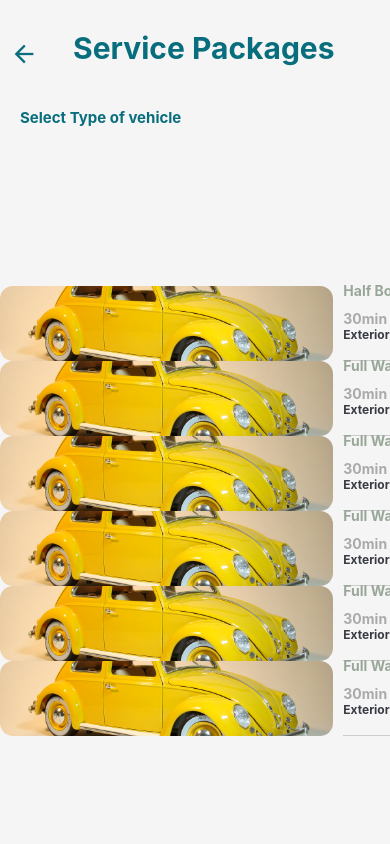
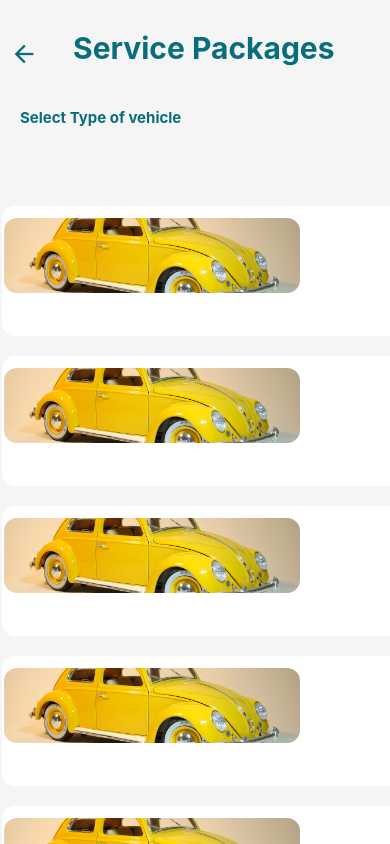
Before and after one commit to ernestmatenjwa/carWashReactNativeApp, a React Native app: screen /SearchCarWash in a window 390 px wide. Built offline with nearby package versions, Linux system fonts and the light colour scheme.

Commit message:
completed

```diff
--- a/components/SearchCarWash.js
+++ b/components/SearchCarWash.js
@@ -24,32 +24,6 @@ export default function  SearchCarWash({ navigation }) {
 
     const Card = ({service}) =>{
        return (<TouchableOpacity onPress={() => navigation.navigate("DateSetter") }>
-              {/* <View style={styles.card}>
-                <View style={{height: 100, width: 100, alignItems: 'center'}}>
-               <Image style={{flex: 1,resizeMode: 'contain', borderRadius: 13}} source={service.img}/>
-                </View>
-                <View style={{flexDirection: "column",justifyContent: "center",alignItems: 'flex-end', marginRight: 100, marginTop: -90}}>
-                <Text style={{fontWeight: 'bold', fontSize: 17, color: COLORS.paile}}>
-                {service.name}
-                </Text>
-                <Text style={styles.price}>
-                R{service.price}
-               </Text>
-                </View>
-                <View style={{alignItems: 'flex-end', marginRight: 100, marginTop: 10}}>
-                  <Text style={{fontWeight: 'bold', fontSize: 14, color: COLORS.lightGray}}>
-                  {service.time}
-                  </Text>
-                </View>
-                <View style={{alignItems: 'flex-end', marginRight: 2.5, marginTop: 5}}>
-                  <Text style={{fontWeight: 'bold', fontSize: 14, color: COLORS.black}}>
-                  {service.describetion}
-                  </Text>
-                </View>
-                <View style={{alignItems: 'flex-end', marginBottom: 50}}>
-
-               </View>
-            </View> */}
             <View style={styles.userInfo}>
             <View style={styles.UserImgWrapper}>
               <Image style={styles.UserImg} source={service.img} />
@@ -61,7 +35,7 @@ export default function  SearchCarWash({ navigation }) {
             </View>
             <Text style={styles.MessageText}>{service.time}</Text>
             <View>
-            <Text style={{fontWeight: 'bold', fontSize: 12, color: COLORS.black}}>{service.describetion}</Text>
+            <Text style={{width: width/1.8,fontWeight: 'bold', fontSize: 12, color: COLORS.black}}>{service.describetion}</Text>
             </View>
 
             </View>
@@ -93,6 +67,7 @@ export default function  SearchCarWash({ navigation }) {
           marginTop: 20,
           paddingBottom: 20,
           paddingBottom: 50,
+
         }}
         f
         data={services}
@@ -110,16 +85,6 @@ const styles = StyleSheet.create ({
         marginTop: 30,
         flexDirection: 'row',
         marginBottom: 20,
-    },
-    card:{
-        height:130,
-        backgroundColor: COLORS.white,
-        marginHorizontal: 2,
-        borderRadius: 10,
-        marginBottom: 10,
-        padding: 20,
-        marginTop: 30,
-        flex: 1,
     },
     container: {
         backgroundColor: COLORS.gray,
@@ -152,13 +117,23 @@ const styles = StyleSheet.create ({
         marginRight: 100
       },
       userInfo: {
+        width: width/1.03,
+        height: 130,
+        backgroundColor: COLORS.white,
         flexDirection: "row",
         justifyContent: "space-between",
+        marginHorizontal: 2,
+        marginBottom: 5,
+        marginTop: 15,
+        borderRadius: 13,
+        padding: 2,
+
       },
       UserImg: {
-        width: width/2.4,
+        width: width/2.7,
         height: height/8,
         borderRadius: 13,
+        marginBottom: 15,
       },
       TextSection: {
         flexDirection: "column",
@@ -167,8 +142,6 @@ const styles = StyleSheet.create ({
         paddingLeft: 0,
         marginLeft: 10,
         width: 300,
-        borderBottomWidth: 1,
-        borderBottomColor: "#cccccc",
       },
       UserInfoText: {
         flexDirection: "row",
@@ -186,7 +159,10 @@ const styles = StyleSheet.create ({
         fontWeight: 'bold',
         fontSize: 14,
         color: COLORS.lightGray
-      }
+      },
 
-
+      UserImgWrapper: {
+        paddingTop: 10,
+        paddingBottom: 15,
+      },
 })
```
